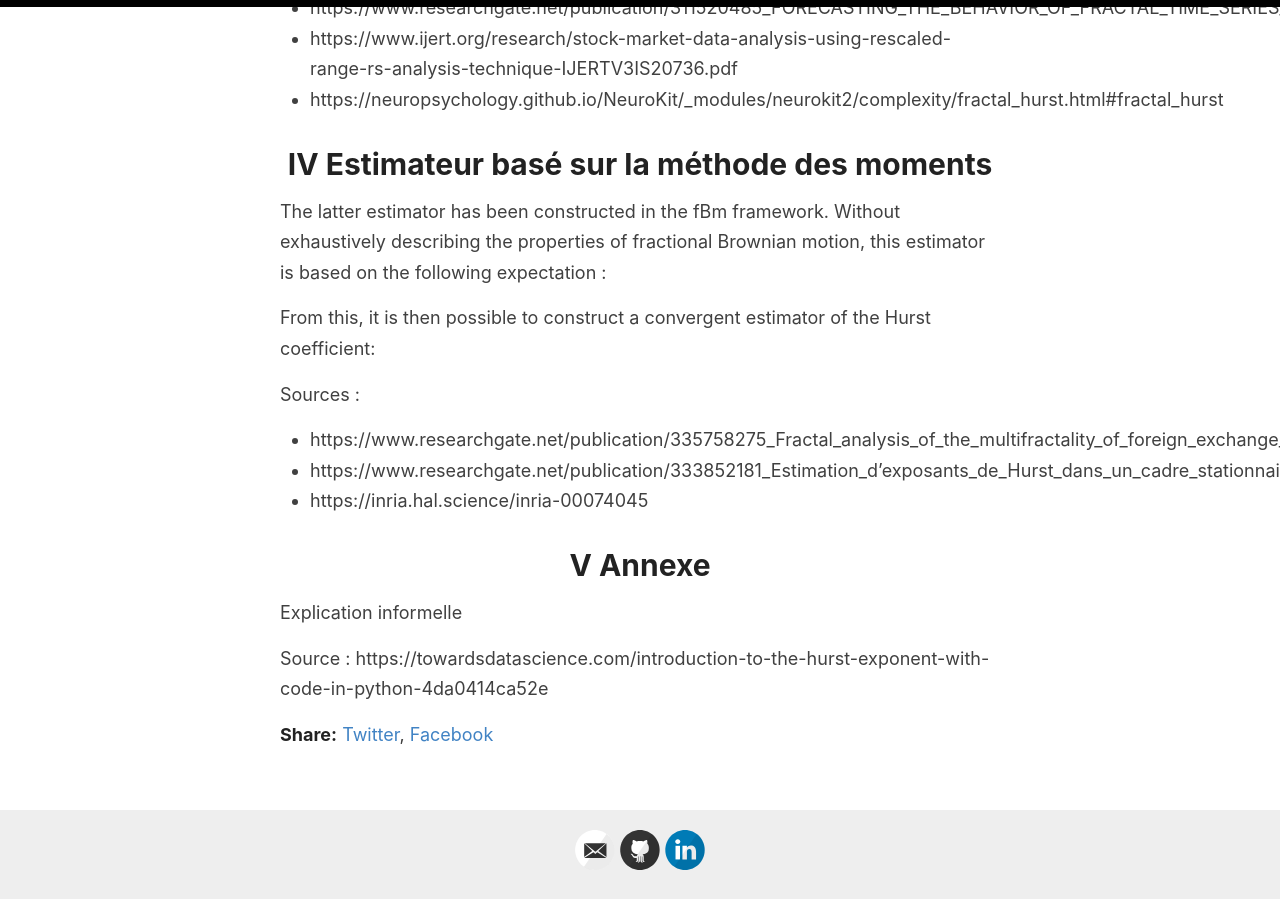
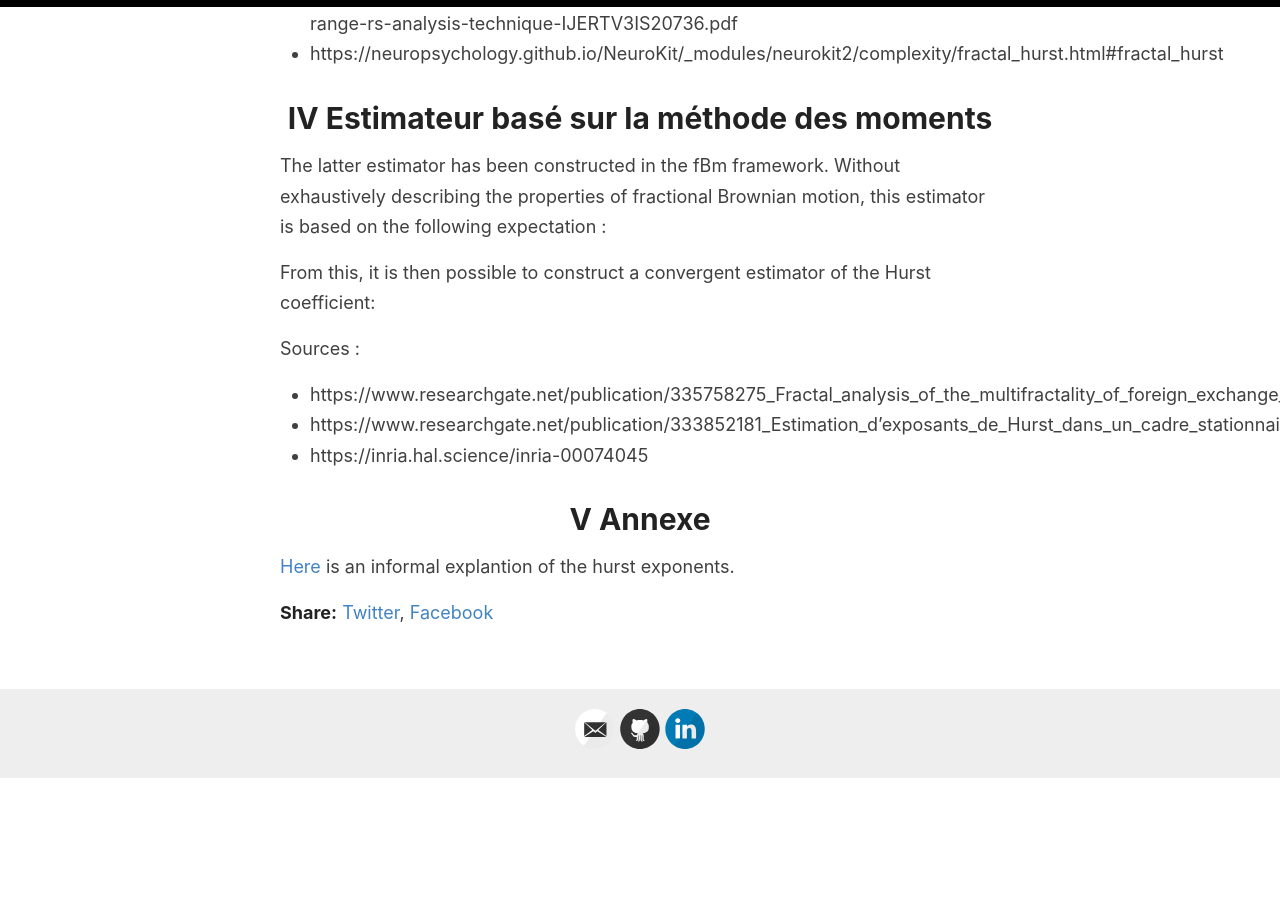
Before and after one commit to Zaltarba/blog, a Jekyll site: the page built from _posts/2023-07-20-HurstEstimatorsReview.md, in a window 1280 px wide and 900 px high, scrolled down 3820 px. Built offline with Jekyll 4.4.1, drawn with Linux system fonts in a browser that asks for light colours; formulas are drawn with MathJax 3; after the commit the page ends 4598 px from its top, so only the background shows below that.

Commit message:
Update 2023-07-20-HurstEstimatorsReview.md

```diff
--- a/_posts/2023-07-20-HurstEstimatorsReview.md
+++ b/_posts/2023-07-20-HurstEstimatorsReview.md
@@ -127,9 +125,4 @@ Sources :
 
 # V Annexe
 
-Explication informelle
-
-
-
-
-Source : https://towardsdatascience.com/introduction-to-the-hurst-exponent-with-code-in-python-4da0414ca52e
+[Here](https://towardsdatascience.com/introduction-to-the-hurst-exponent-with-code-in-python-4da0414ca52e) is an informal explantion of the hurst exponents.
```
Also changed, not shown: other parts of _posts/2023-07-20-HurstEstimatorsReview.md (+0 -2 lines).
